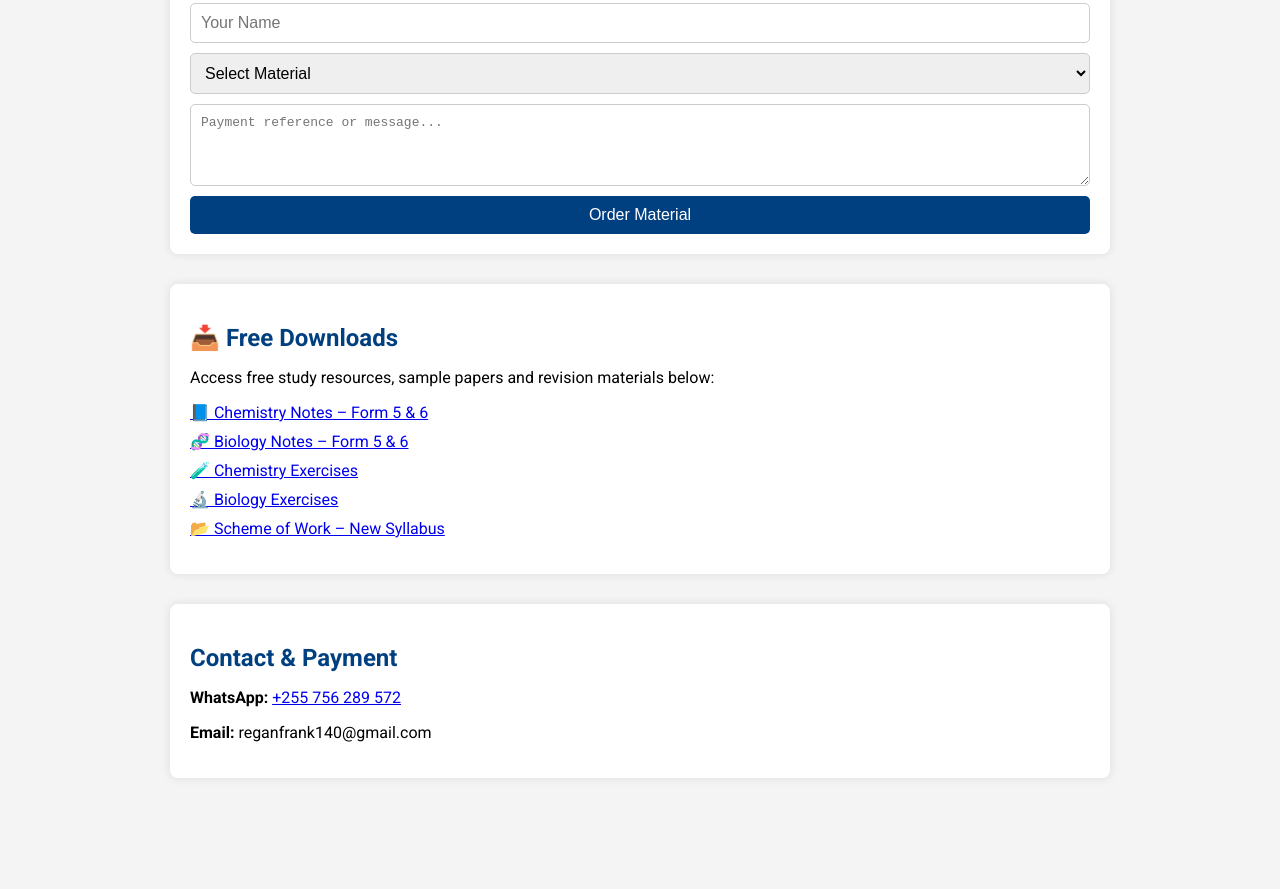
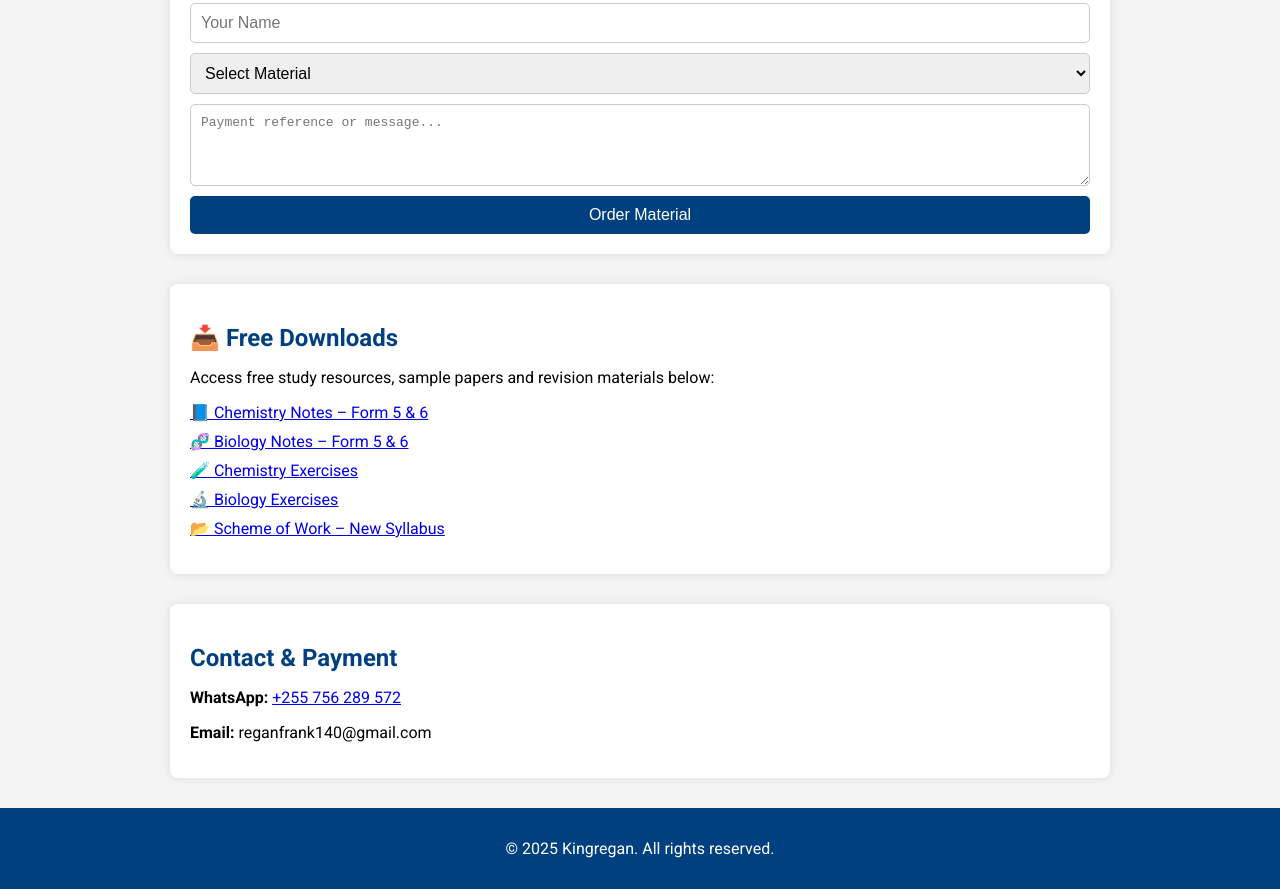
Before and after one commit to kingregan/kingreganacademy, a plain HTML site: page index.html in a window 1280 px wide. Shown: the part 585-1474 px from the top of the page. Before the commit the page ends 1393 px from the top, so only its background shows below. Drawn offline with Linux system fonts and the light colour scheme.

Commit message:
Update index.html

```diff
--- a/index.html
+++ b/index.html
@@ -71,5 +71,7 @@
     <h2>Contact & Payment</h2>
     <p><strong>WhatsApp:</strong> <a href="https://wa.me/255756289572" target="_blank">+255 756 289 572</a></p>
     <p><strong>Email:</strong> reganfrank140@gmail.com</p>
-  </section></body>
+  </section>  <footer style="text-align:center; background:#004080; color:white; padding:15px;">
+    <p>&copy; 2025 Kingregan. All rights reserved.</p>
+  </footer></body>
 </html>
```
